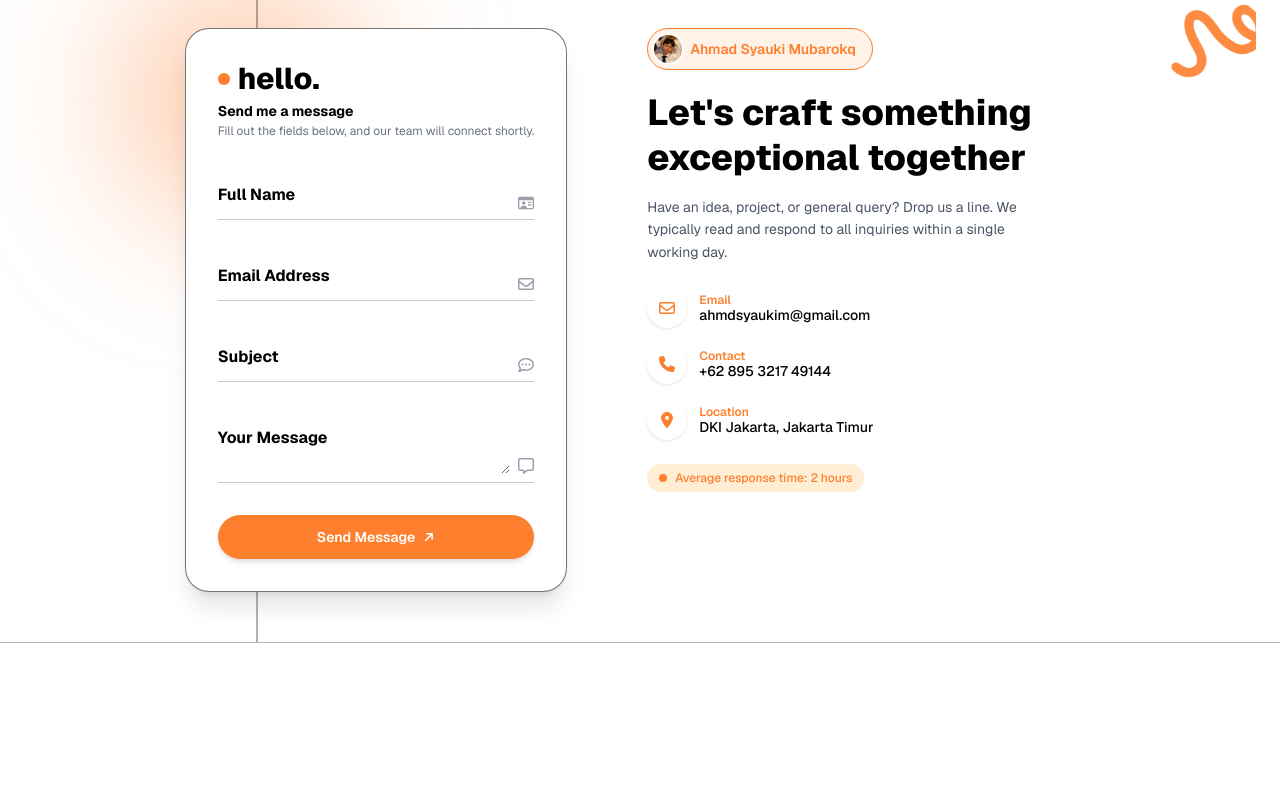
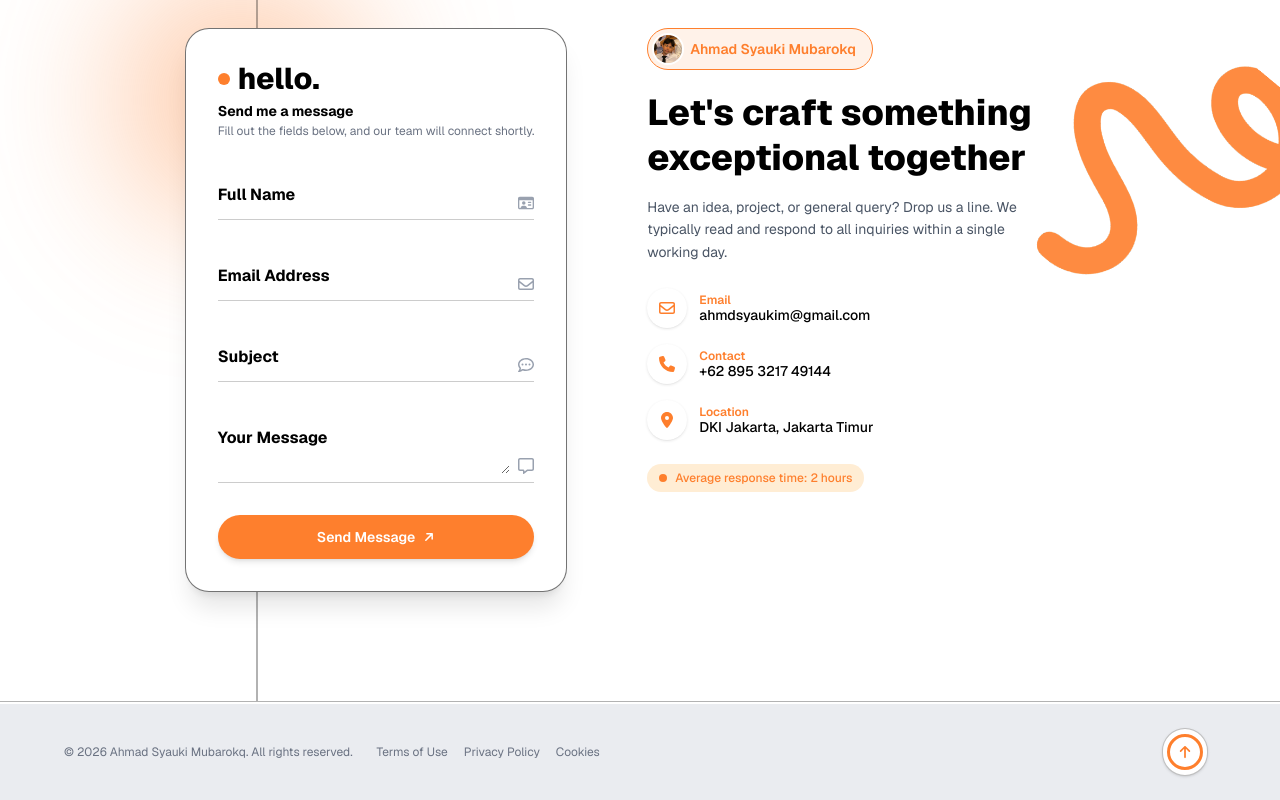
Before and after one commit to AhmadSyaukiM/first-app-netxjs, a Next.js app: page / in a window 1280 px wide. Shown: the part 7849-8649 px from the top of the page. Before the commit the page ends 8601 px from the top, so only its background shows below. Built offline with nearby package versions, Linux system fonts and the light colour scheme.

Commit message:
add new section footer and some bug

```diff
--- a/app/globals.css
+++ b/app/globals.css
@@ -14,14 +14,11 @@
 } */
 body {
   cursor: url('/images/1.png') 0 0, auto;
-  overflow-x: clip;   /* ganti dari hidden ke clip */
+  overflow-x: clip;
   width: 100%;
   max-width: 100%;
 }
 
-html {
-  overflow-x: clip;
-}
 
 button,
 a {
--- a/app/layout.tsx
+++ b/app/layout.tsx
@@ -21,8 +21,9 @@ export const viewport: Viewport = {
 
 export default function RootLayout({ children }: { children: React.ReactNode }) {
   return (
-    <html lang="id" className={geist.variable}>
-      <body className="relative min-h-screen w-full max-w-full overflow-x-clip bg-background font-sans text-black">
+    // overflow-x-clip SEKARANG di <html>, bukan di <body>
+    <html lang="id" className={`${geist.variable} overflow-x-clip`}>
+      <body className="relative min-h-screen w-full max-w-full bg-background font-sans text-black">
         <GradientBlobs />
         <DotGridBackground />
         <Navbar />
--- a/app/page.tsx
+++ b/app/page.tsx
@@ -5,6 +5,7 @@ import Career from "@/components/sections/Career";
 import Project from "@/components/sections/Project";
 import InterestContact from "@/components/sections/InterestContact";
 import Contact from "@/components/sections/Contact";
+import Footer from "@/components/layout/Footer";
 import Logo from "@/components/ui/Logo";
 
 export default function Home() {
@@ -20,6 +21,7 @@ export default function Home() {
       <Project />
       <InterestContact />
       <Contact />
+      <Footer />
     </div>
   );
 }
--- /dev/null
+++ b/components/layout/Footer.tsx
@@ -0,0 +1,56 @@
+"use client";
+
+import { motion } from "framer-motion";
+import { FaArrowUp } from "react-icons/fa6";
+
+export default function Footer() {
+  const scrollToTop = () => {
+    window.scrollTo({ top: 0, behavior: "smooth" });
+  };
+
+  return (
+    <footer className="relative w-full bg-secondary px-6 py-6 sm:px-10">
+      <div className="mx-auto flex max-w-6xl flex-col items-center gap-4 text-center sm:flex-row sm:justify-between sm:text-left">
+        <div className="flex flex-col items-center gap-2 text-xs text-gray-500 sm:flex-row sm:gap-6">
+          <span>&copy; 2026 Ahmad Syauki Mubarokq. All rights reserved.</span>
+          <div className="flex items-center gap-4">
+            <a href="#" className="transition-colors hover:text-primary">Terms of Use</a>
+            <a href="#" className="transition-colors hover:text-primary">Privacy Policy</a>
+            <a href="#" className="transition-colors hover:text-primary">Cookies</a>
+          </div>
+        </div>
+
+        <motion.button
+          onClick={scrollToTop}
+          initial="rest"
+          whileHover="hover"
+          animate="rest"
+          whileTap={{ scale: 0.95 }}
+          className="mr-1 flex h-12 items-center justify-center rounded-full border border-black/25 bg-white p-1 shadow-sm sm:mr-2"
+        >
+          <motion.div
+            variants={{
+              rest: { width: 36 },
+              hover: { width: 148 },
+            }}
+            transition={{ type: "spring", stiffness: 300, damping: 25 }}
+            className="flex h-9 items-center justify-center overflow-hidden rounded-full border-[3px] border-primary"
+          >
+            <motion.span
+              variants={{
+                rest: { opacity: 0, width: 0, marginRight: 0 },
+                hover: { opacity: 1, width: "auto", marginRight: 10 },
+              }}
+              transition={{ duration: 0.2 }}
+              className="whitespace-nowrap text-sm font-bold text-primary"
+            >
+              Back to top
+            </motion.span>
+
+            <FaArrowUp className="h-3.5 w-3.5 shrink-0 text-primary" />
+          </motion.div>
+        </motion.button>
+      </div>
+    </footer>
+  );
+}
--- a/components/layout/Navbar.tsx
+++ b/components/layout/Navbar.tsx
@@ -1,4 +1,3 @@
-// components/layout/Navbar.tsx
 "use client";
 
 import { useState, useRef, useEffect, useLayoutEffect } from "react";
@@ -22,13 +21,12 @@ export default function Navbar() {
   const [portalNode, setPortalNode] = useState<HTMLElement | null>(null);
   const [active, setActive] = useState(0);
   const [pillStyle, setPillStyle] = useState({ left: 0, width: 0 });
+  const [bottomOffset, setBottomOffset] = useState(24);
   const itemRefs = useRef<(HTMLButtonElement | null)[]>([]);
   const containerRef = useRef<HTMLElement | null>(null);
   const isClickScrolling = useRef(false);
   const clickScrollTimeout = useRef<ReturnType<typeof setTimeout> | undefined>(undefined);
 
-  // buat / pakai 1 container tunggal dengan ID unik di document.body,
-  // dan pastikan tidak ada duplikat walau component di-render lebih dari 1x (Strict Mode)
   useEffect(() => {
     let el = document.getElementById("navbar-portal-root");
     if (!el) {
@@ -37,10 +35,33 @@ export default function Navbar() {
       document.body.appendChild(el);
     }
     setPortalNode(el);
+  }, []);
 
-    // JANGAN hapus elemennya di cleanup - biarkan tetap ada,
-    // supaya render kedua dari Strict Mode pakai container YANG SAMA,
-    // bukan bikin container baru lagi
+  // Hitung posisi Footer secara realtime agar navbar berhenti tepat di atasnya
+  useEffect(() => {
+    const handleScroll = () => {
+      const footer = document.querySelector("footer");
+      if (!footer) return;
+
+      const footerRect = footer.getBoundingClientRect();
+      const viewportHeight = window.innerHeight;
+
+      if (footerRect.top < viewportHeight) {
+        const overlap = viewportHeight - footerRect.top;
+        setBottomOffset(overlap + 24);
+      } else {
+        setBottomOffset(24);
+      }
+    };
+
+    window.addEventListener("scroll", handleScroll, { passive: true });
+    window.addEventListener("resize", handleScroll);
+    handleScroll();
+
+    return () => {
+      window.removeEventListener("scroll", handleScroll);
+      window.removeEventListener("resize", handleScroll);
+    };
   }, []);
 
   const measurePill = () => {
@@ -59,13 +80,11 @@ export default function Navbar() {
       return () => cancelAnimationFrame(raf2);
     });
     return () => cancelAnimationFrame(raf1);
-    // eslint-disable-next-line react-hooks/exhaustive-deps
   }, [active]);
 
   useEffect(() => {
     window.addEventListener("resize", measurePill);
     return () => window.removeEventListener("resize", measurePill);
-    // eslint-disable-next-line react-hooks/exhaustive-deps
   }, [active]);
 
   useEffect(() => {
@@ -105,8 +124,8 @@ export default function Navbar() {
   const navbarElement = (
     <nav
       ref={containerRef}
-      className="glass fixed bottom-6 left-1/2 z-50 flex -translate-x-1/2
-                 items-center gap-2.5 sm:gap-3 rounded-full px-3 py-3"
+      style={{ bottom: `${bottomOffset}px` }}
+      className="glass fixed left-1/2 z-50 flex -translate-x-1/2 items-center gap-2.5 rounded-full px-3 py-3 transition-[bottom] duration-75 ease-out sm:gap-3"
     >
       <motion.div
         animate={{ left: pillStyle.left, width: pillStyle.width }}
@@ -126,21 +145,15 @@ export default function Navbar() {
             }}
             onClick={() => handleNavClick(idx, item.id)}
             aria-label={item.label}
-            className={`group relative z-10 flex h-11 shrink-0 items-center justify-center
-                        gap-2 overflow-hidden rounded-full
-                        sm:h-12
-                        ${isActive ? "px-4 sm:px-5" : "w-11 sm:w-12"}`}
+            className={`group relative z-10 flex h-11 shrink-0 items-center justify-center gap-2 overflow-hidden rounded-full sm:h-12 ${
+              isActive ? "px-4 sm:px-5" : "w-11 sm:w-12"
+            }`}
           >
             {!isActive && (
               <span className="glass pointer-events-none absolute inset-0 rounded-full" />
             )}
             {!isActive && (
-              <span
-                className="pointer-events-none absolute inset-0 z-20 -translate-x-full
-                           bg-gradient-to-r from-transparent via-white/70 to-transparent
-                           transition-transform duration-700 ease-out
-                           group-hover:translate-x-full"
-              />
+              <span className="pointer-events-none absolute inset-0 z-20 -translate-x-full bg-gradient-to-r from-transparent via-white/70 to-transparent transition-transform duration-700 ease-out group-hover:translate-x-full" />
             )}
             <span className="relative z-10 flex items-center gap-2">
               <Icon
@@ -168,14 +181,3 @@ export default function Navbar() {
   if (!portalNode) return null;
   return createPortal(navbarElement, portalNode);
 }
-
-// PS C:\Users\ACER\Desktop\newportfolio_2026\portfolio> Get-ChildItem -Recurse -Include *.tsx,*.ts app,components | Select-String "Navbar"
-
-// app\layout.tsx:6:import Navbar from "@/components/layout/Navbar";
-// app\layout.tsx:28:        <Navbar />
-// components\layout\Navbar.tsx:1:// components/layout/Navbar.tsx
-// components\layout\Navbar.tsx:21:export default function Navbar() {
-// components\layout\Navbar.tsx:33:    let el = document.getElementById("navbar-portal-root");
-// components\layout\Navbar.tsx:36:      el.id = "navbar-portal-root";
-// components\layout\Navbar.tsx:105:  const navbarElement = (
-// components\layout\Navbar.tsx:169:  return createPortal(navbarElement, portalNode);
--- a/components/sections/Contact.tsx
+++ b/components/sections/Contact.tsx
@@ -5,19 +5,18 @@ import ContactInfo from "@/components/ui/ContactInfo";
 
 export default function Contact() {
   return (
-    <section id="contact" className="relative overflow-x-hidden px-6 pb-32 pt-16 sm:pb-40 sm:pt-24">
+    <section id="contact" className="relative px-6 pt-16 pb-20 sm:pt-24 sm:pb-28">
       <Image
         src="/images/doodle.png"
         alt=""
         width={140}
         height={90}
         aria-hidden
-        className="pointer-events-none absolute right-2 top-10 -z-10 h-auto w-20 opacity-90 sm:right-6 sm:w-32"
+        className="pointer-events-none absolute right-2 top-10 -z-10 h-auto w-20 opacity-90 sm:right-0 sm:w-92"
       />
 
-      <div className="pointer-events-none absolute inset-x-0 top-[10px] h-[1.5px] bg-black/30" />
-      <div className="pointer-events-none absolute left-[8%] top-[10px] h-[700px] w-[1.5px] bg-black/30 sm:left-[15%] lg:left-[20%]" />
-      <div className="pointer-events-none absolute inset-x-0 top-[710px] h-[1.5px] bg-black/30" />
+      <div className="pointer-events-none absolute left-[8%] top-[10px] h-[759px] w-[1.5px] bg-black/30 sm:left-[15%] lg:left-[20%]" />
+      <div className="pointer-events-none absolute inset-x-0 top-[769px] h-[1.5px] bg-black/30" />
 
       <div className="mx-auto max-w-6xl">
         <div className="flex flex-col items-center gap-14 lg:flex-row lg:items-start lg:justify-center lg:gap-20">
```
